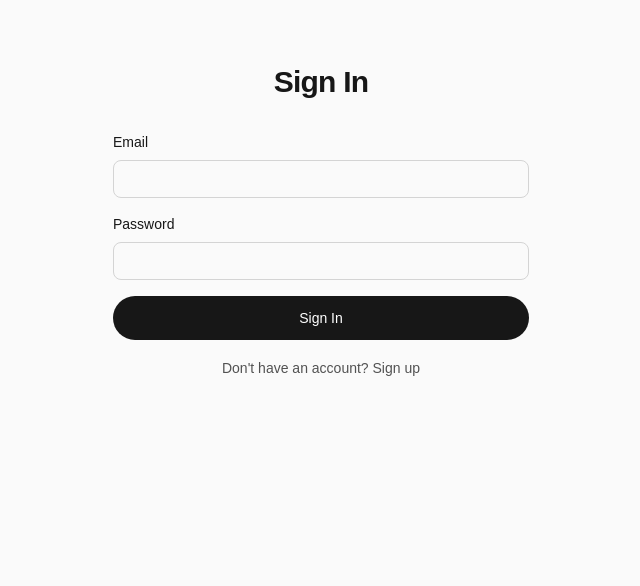
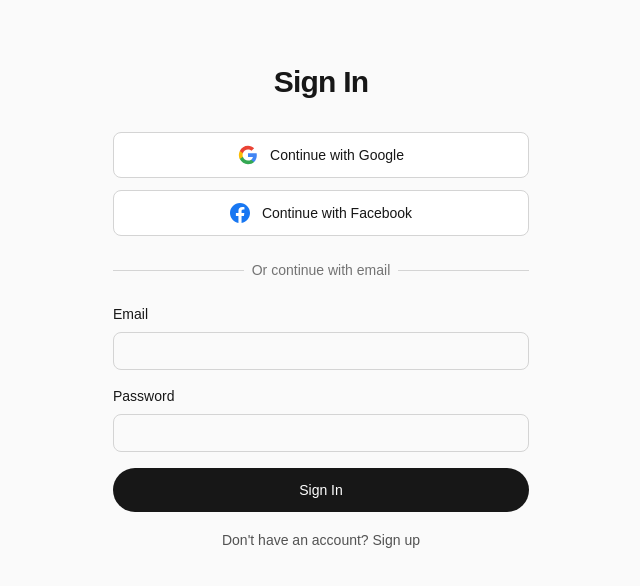
Before and after one commit to Ponzee/zahi-tours, a Next.js app: page /account in a window 1280 px wide. Shown: the top 586 px of the page, without its empty margins (319-959 px from the left). Built offline with nearby package versions, Linux system fonts and the light colour scheme; no server answers.

Commit message:
test google auth ui and backend

```diff
--- a/app/account/page.tsx
+++ b/app/account/page.tsx
@@ -18,8 +18,22 @@ function AccountPageContent() {
   const [isSignIn, setIsSignIn] = useState(!signupParam);
 
   useEffect(() => {
+    if (!supabase) {
+      setLoading(false);
+      return;
+    }
+
     const checkUser = async () => {
-      if (supabase) {
+      if (!supabase) return;
+
+      // Check for OAuth callback in URL hash
+      const hashParams = new URLSearchParams(window.location.hash.substring(1));
+      if (hashParams.get('access_token') || hashParams.get('error')) {
+        // OAuth callback detected, Supabase will handle it automatically
+        // Just wait a moment for the session to be established
+        await new Promise(resolve => setTimeout(resolve, 500));
+      }
+
       const { data: { user } } = await supabase.auth.getUser();
       setUser(user);
 
@@ -34,10 +48,34 @@ function AccountPageContent() {
 
         setSubscription(data);
       }
+      setLoading(false);
+    };
+
+    checkUser();
+
+    // Listen for auth state changes (including OAuth callbacks)
+    const { data: { subscription } } = supabase.auth.onAuthStateChange((_event, session) => {
+      setUser(session?.user ?? null);
+      if (session?.user && supabase) {
+        // Fetch subscription when user logs in
+        supabase
+          .from("subscriptions")
+          .select("*")
+          .eq("user_id", session.user.id)
+          .eq("status", "active")
+          .single()
+          .then(({ data }) => {
+            setSubscription(data);
+          });
+      } else {
+        setSubscription(null);
       }
       setLoading(false);
+    });
+
+    return () => {
+      subscription.unsubscribe();
     };
-    checkUser();
   }, []);
 
   const handleSignIn = async (e: React.FormEvent) => {
@@ -86,6 +124,26 @@ function AccountPageContent() {
     }
   };
 
+  const handleOAuthSignIn = async (provider: 'google' | 'facebook') => {
+    if (!supabase) return;
+
+    try {
+      const baseUrl = process.env.NEXT_PUBLIC_SITE_URL || 'https://zahi.tours';
+      const redirectTo = redirectPath ? `${baseUrl}${redirectPath}` : `${baseUrl}/account`;
+
+      const { error } = await supabase.auth.signInWithOAuth({
+        provider,
+        options: {
+          redirectTo,
+        },
+      });
+
+      if (error) throw error;
+    } catch (error: any) {
+      alert(`Error signing in with ${provider}: ${error.message}`);
+    }
+  };
+
   const handleSignOut = async () => {
     if (!supabase) return;
     await supabase.auth.signOut();
@@ -109,6 +167,41 @@ function AccountPageContent() {
           <h1 className="text-3xl font-bold tracking-tight mb-8 text-center">
             {isSignIn ? "Sign In" : "Create Account"}
           </h1>
+
+          {/* OAuth Buttons */}
+          <div className="space-y-3 mb-6">
+            <button
+              onClick={() => handleOAuthSignIn('google')}
+              className="w-full flex items-center justify-center gap-3 rounded-lg border border-neutral-300 bg-white px-5 py-3 text-sm font-medium text-neutral-900 hover:bg-neutral-50 transition-colors"
+            >
+              <svg className="w-5 h-5" viewBox="0 0 24 24">
+                <path fill="#4285F4" d="M22.56 12.25c0-.78-.07-1.53-.2-2.25H12v4.26h5.92c-.26 1.37-1.04 2.53-2.21 3.31v2.77h3.57c2.08-1.92 3.28-4.74 3.28-8.09z"/>
+                <path fill="#34A853" d="M12 23c2.97 0 5.46-.98 7.28-2.66l-3.57-2.77c-.98.66-2.23 1.06-3.71 1.06-2.86 0-5.29-1.93-6.16-4.53H2.18v2.84C3.99 20.53 7.7 23 12 23z"/>
+                <path fill="#FBBC05" d="M5.84 14.09c-.22-.66-.35-1.36-.35-2.09s.13-1.43.35-2.09V7.07H2.18C1.43 8.55 1 10.22 1 12s.43 3.45 1.18 4.93l2.85-2.22.81-.62z"/>
+                <path fill="#EA4335" d="M12 5.38c1.62 0 3.06.56 4.21 1.64l3.15-3.15C17.45 2.09 14.97 1 12 1 7.7 1 3.99 3.47 2.18 7.07l3.66 2.84c.87-2.6 3.3-4.53 6.16-4.53z"/>
+              </svg>
+              Continue with Google
+            </button>
+
+            <button
+              onClick={() => handleOAuthSignIn('facebook')}
+              className="w-full flex items-center justify-center gap-3 rounded-lg border border-neutral-300 bg-white px-5 py-3 text-sm font-medium text-neutral-900 hover:bg-neutral-50 transition-colors"
+            >
+              <svg className="w-5 h-5" fill="#1877F2" viewBox="0 0 24 24">
+                <path d="M24 12.073c0-6.627-5.373-12-12-12s-12 5.373-12 12c0 5.99 4.388 10.954 10.125 11.854v-8.385H7.078v-3.47h3.047V9.43c0-3.007 1.792-4.669 4.533-4.669 1.312 0 2.686.235 2.686.235v2.953H15.83c-1.491 0-1.956.925-1.956 1.874v2.25h3.328l-.532 3.47h-2.796v8.385C19.612 23.027 24 18.062 24 12.073z"/>
+              </svg>
+              Continue with Facebook
+            </button>
+          </div>
+
+          <div className="relative mb-6">
+            <div className="absolute inset-0 flex items-center">
+              <div className="w-full border-t border-neutral-300"></div>
+            </div>
+            <div className="relative flex justify-center text-sm">
+              <span className="px-2 bg-neutral-50 text-neutral-500">Or continue with email</span>
+            </div>
+          </div>
 
           <form
             onSubmit={isSignIn ? handleSignIn : handleSignUp}
```
Lines whose indentation alone changed are shown as unchanged.
